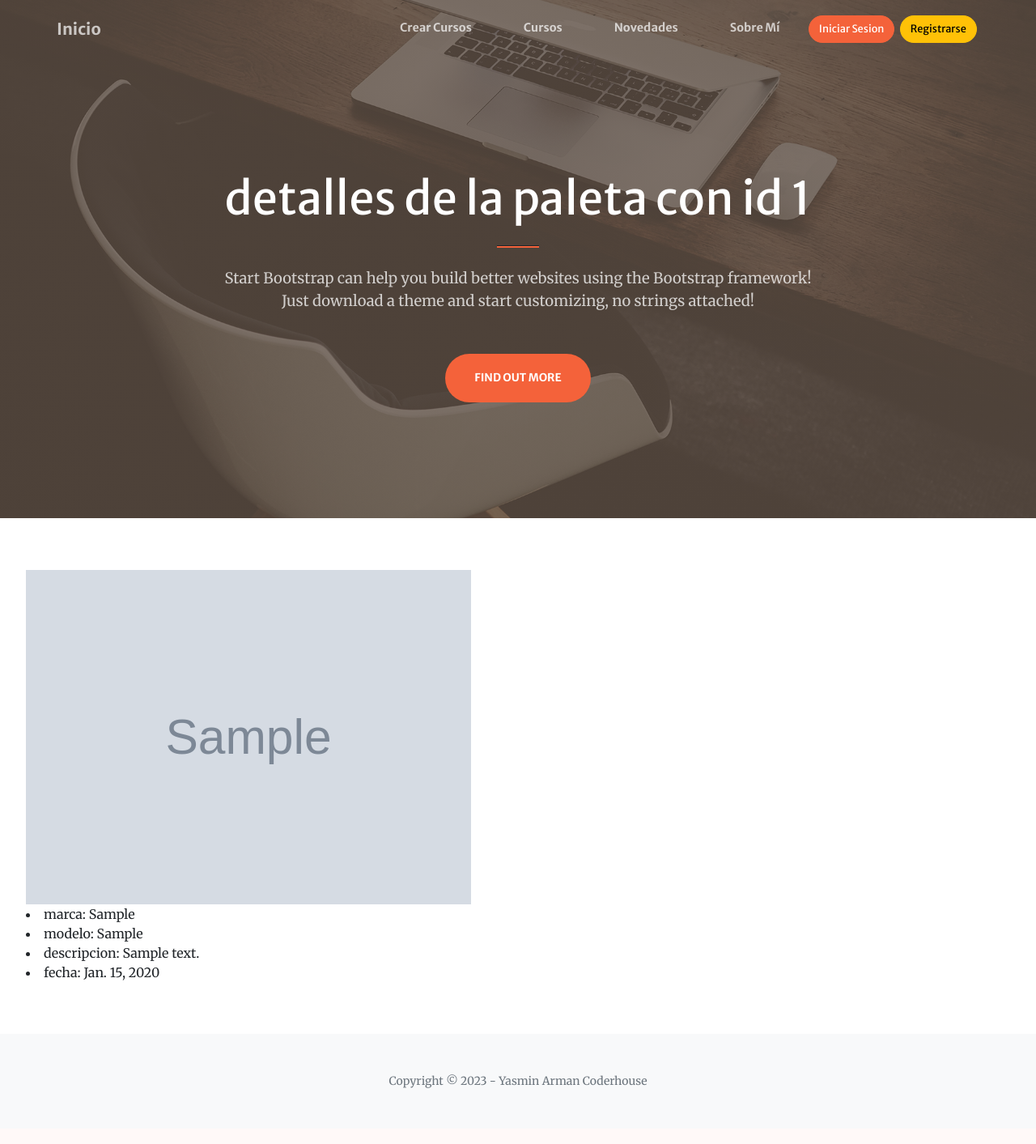
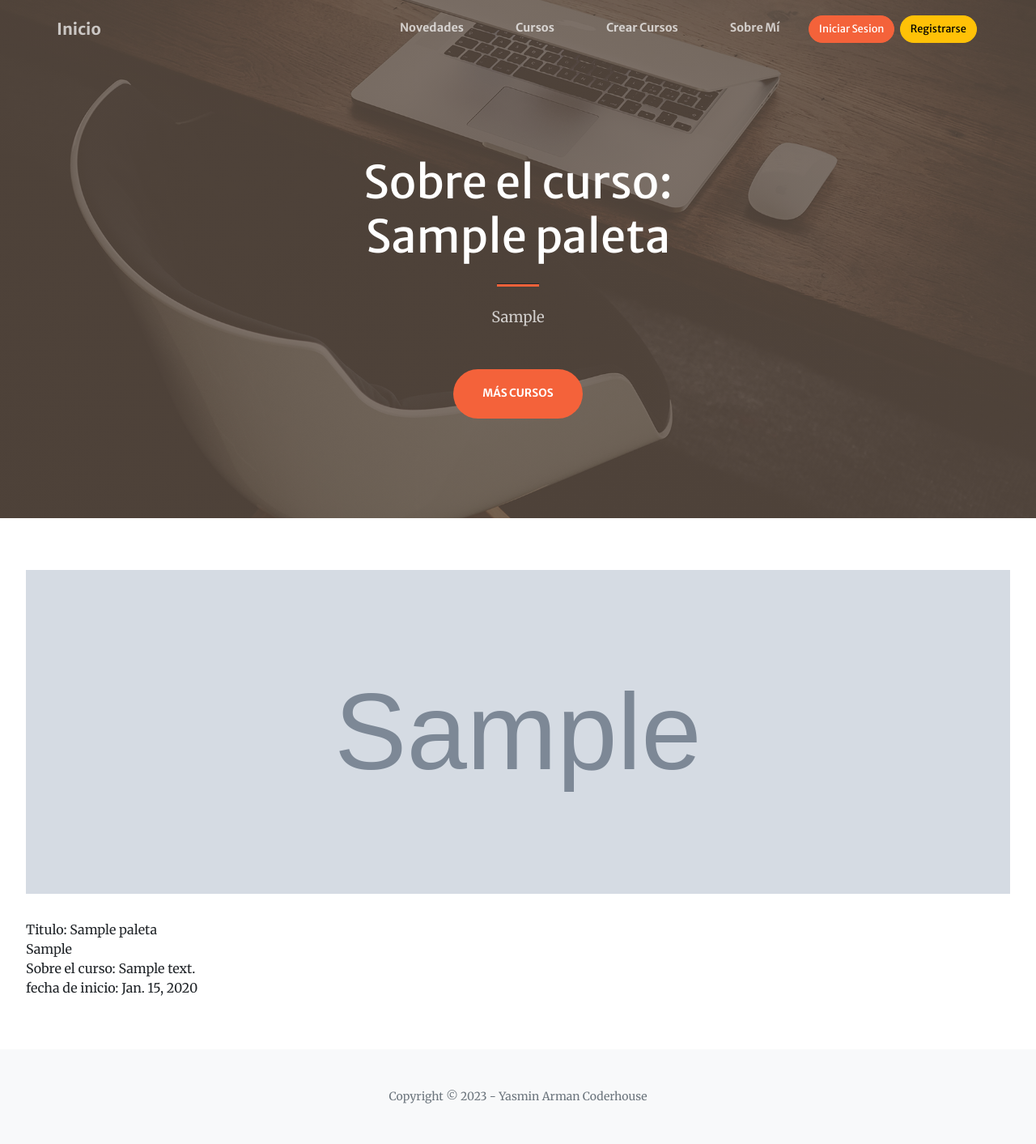
Before and after one commit to yasmarman/coderproject, a Django app: page /nueva/paletas/1 in a window 1280 px wide. Shown: the whole page at 81% size. Before the commit the page ends 1344 px from the top, so only its background shows below. Run offline with Django 4.2, Linux system fonts and the light colour scheme; tables that the repository leaves empty hold one stand-in row (values such as "Sample post"); grey boxes marked "Sample" are stand-in pictures; some libraries are stand-ins or nearby versions.

Commit message:
mejorar estilos, carga de cursos

```diff
--- a/inicio/static/css/styles-nuevos.css
+++ b/inicio/static/css/styles-nuevos.css
@@ -28,3 +28,21 @@
         width: 31%;
         margin: 0.4rem;
     }
+
+    .detalles {
+        width: 100%;
+    }
+
+    .imagencurso  img {
+        width: 100%;
+        height: 50vh;
+        object-fit: cover;
+    }
+
+    .descripcioncurso {
+        padding-top: 2rem;
+    }
+
+    li {
+        list-style: none;
+    }
--- a/inicio/templates/inicio/compartidos/base.html
+++ b/inicio/templates/inicio/compartidos/base.html
@@ -31,9 +31,10 @@
                 <button class="navbar-toggler navbar-toggler-right" type="button" data-bs-toggle="collapse" data-bs-target="#navbarResponsive" aria-controls="navbarResponsive" aria-expanded="false" aria-label="Toggle navigation"><span class="navbar-toggler-icon"></span></button>
                 <div class="collapse navbar-collapse" id="navbarResponsive">
                     <ul class="navbar-nav ms-auto my-2 my-lg-0">
+
+                        <li class="nav-item"><a class="nav-link" href="/productos">Novedades</a></li>
+                        <li class="nav-item"><a class="nav-link" href={% url "paletas" %}>Cursos</a></li>
                         <li class="nav-item"><a class="nav-link" href={% url "crear_paletas" %}>Crear Cursos</a></li>
-                        <li class="nav-item"><a class="nav-link" href="/productos">Cursos</a></li>
-                        <li class="nav-item"><a class="nav-link" href={% url "paletas" %}>Novedades</a></li>
                         <li class="nav-item"><a class="nav-link" href="#about">Sobre Mí</a></li>
 
                         {% if request.user.is_authenticated %}
@@ -64,12 +65,13 @@
                     </div>
 
                     <div class="col-lg-8 align-self-baseline">
-                        {% block text_header %}
+
+                        {% block parrafobase %}
                         <p class="text-white-75 mb-5">
-                            {% block parrafobase %}Start Bootstrap can help you build better websites using the Bootstrap framework! Just download a theme and start customizing, no strings attached! {% endblock parrafobase %}</p>
+                           Start Bootstrap can help you build better websites using the Bootstrap framework! Just download a theme and start customizing, no strings attached! </p>
+                         {% endblock parrafobase %}
+                         <a class="btn btn-primary btn-xl" href={% url "paletas" %}>{% block botonprincipal %}Find Out More{% endblock botonprincipal %}</a>
 
-                        <a class="btn btn-primary btn-xl" href={% url "paletas" %}>{% block botonprincipal %}Find Out More{% endblock botonprincipal %}</a>
-                        {% endblock text_header %}
                     </div>
 
                 </div>
--- a/inicio/templates/inicio/inicio.html
+++ b/inicio/templates/inicio/inicio.html
@@ -9,7 +9,7 @@ Construye un equipo listo para el futuro
  {% endblock h1_header  %}
 
  {% block parrafobase %}
- Mejora la experiencia de todo tu equipo con procesos óptimos y automatizados que aumentarán su productividad.
+ <p class="text-white-75 mb-5">Mejora la experiencia de todo tu equipo con procesos óptimos y automatizados que aumentarán su productividad.</p>
  {% endblock parrafobase %}
 
  {% block botonprincipal %}Ver Todos los cursos{% endblock botonprincipal %}
--- a/nueva/models.py
+++ b/nueva/models.py
@@ -2,11 +2,11 @@ from django.db import models
 from ckeditor.fields import RichTextField
 
 class Paleta (models.Model):
-    marca = models.CharField(max_length=50)
-    modelo = models.CharField(max_length=50)
+    titulo = models.CharField(max_length=50)
+    detalle = models.CharField(max_length=50)
     descripcion = RichTextField()
     fecha = models.DateField()
     imagen = models.ImageField(upload_to='avatares', null=True, blank=True)
 
     def  __str__(self):
-        return f'{self.marca} {self.modelo}'
+        return f'{self.titulo} {self.detalle}'
--- a/nueva/templates/nueva/detalle-paleta.html
+++ b/nueva/templates/nueva/detalle-paleta.html
@@ -5,20 +5,38 @@
 {% endblock title-head %}
 
 {% block h1_header %}
-detalles de la paleta con id {{paleta.id}}
+Sobre el curso:<br/>
+ {{paleta.titulo}}
  {% endblock h1_header  %}
+
+
+ {% block parrafobase %}
+ <p class="text-white-75 mb-5">
+ {{paleta.detalle}}
+ </p>
+  {% endblock parrafobase %}
+
+<a class="btn btn-primary btn-xl" href={% url "paletas" %}>{% block botonprincipal %}Más Cursos{% endblock botonprincipal %}
+
+
+
 
  {% block main %}
  <section id="cursos">
+   <div class="detalles">
 
+    <div class="imagencurso">
         {% if paleta.imagen %}
         <img src={{paleta.imagen.url}} alt="" width="550px" height="auto" >
         {% endif %}
-    <li>marca: {{paleta.marca}}</li>
-    <li>modelo: {{paleta.modelo}}</li>
-    <li>descripcion: {{paleta.descripcion | safe}}</li>
-    <li>fecha: {{paleta.fecha}}</li>
-
+    </div>
+    <div class="descripcioncurso">
+    <li>Titulo: {{paleta.titulo}}</li>
+    <li>{{paleta.detalle}}</li>
+    <li>Sobre el curso: {{paleta.descripcion | safe}}</li>
+    <li>fecha de inicio: {{paleta.fecha}}</li>
+  </div>
+  </div>
 
 
 
--- a/nueva/views.py
+++ b/nueva/views.py
@@ -14,7 +14,7 @@ class PaletaCreateView(CreateView):
     template_name = "nueva/crear-paleta.html"
     imagen = forms.ImageField(required=False)
     success_url =  reverse_lazy('paletas')
-    fields = ['marca', 'modelo', 'descripcion', 'fecha', 'imagen']
+    fields = ['titulo', 'detalle', 'descripcion', 'fecha', 'imagen']
 
 
 
@@ -31,7 +31,7 @@ class PaletaDetailView(DetailView):
 class PaletaUpdateView(LoginRequiredMixin,UpdateView):
     model = Paleta
     template_name = "nueva/editar-paleta.html"
-    fields = ['marca', 'modelo', 'descripcion', 'fecha', 'imagen']
+    fields = ['titulo', 'detalle', 'descripcion', 'fecha', 'imagen']
     success_url =  reverse_lazy('paletas')
 
 
```
Also changed, not shown: inicio/templates/inicio/productos.html (+6 -2 lines), nueva/templates/nueva/crear-paleta.html (+6 -2 lines), nueva/templates/nueva/listar-paleta.html (+9 -5 lines), nueva/migrations/0005_rename_marca_paleta_detalle_and_more.py (added).
